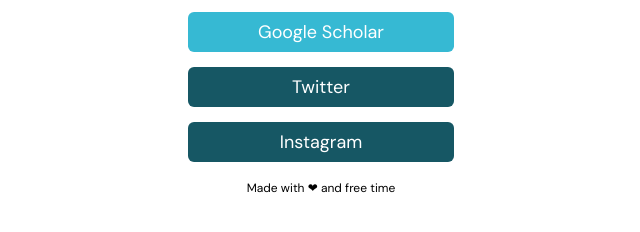
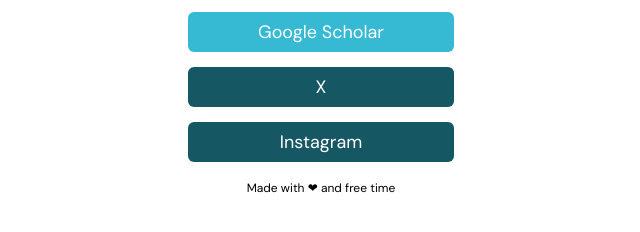
Before and after one commit to philippemiron/links, a plain HTML site: page index.html in a window 1280 px wide. Shown: the part 462-694 px from the top of the page, 319-959 px from the left. Drawn offline with nearby package versions, Linux system fonts and the light colour scheme; a web font is replaced by a local one.

Commit message:
Update index.html

```diff
--- a/index.html
+++ b/index.html
@@ -127,8 +127,8 @@
         </a>
       </li>
       <li>
-        <a href="https://twitter.com/philippemiron" title="Twitter">
-          Twitter
+        <a href="https://x.com/philippemiron" title="X">
+          X
         </a>
       </li>
       <li>
```
